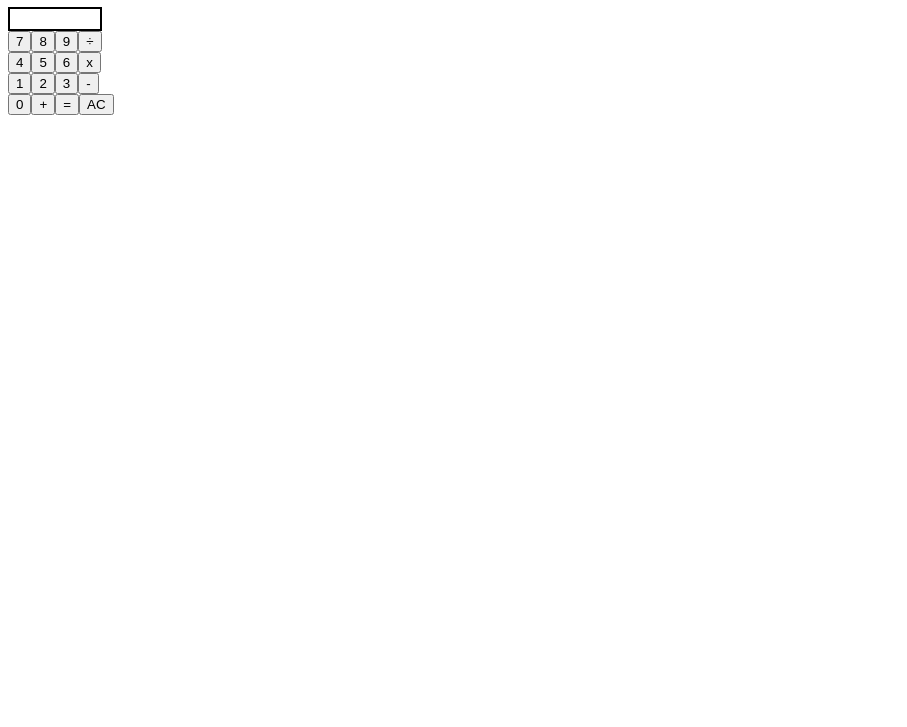
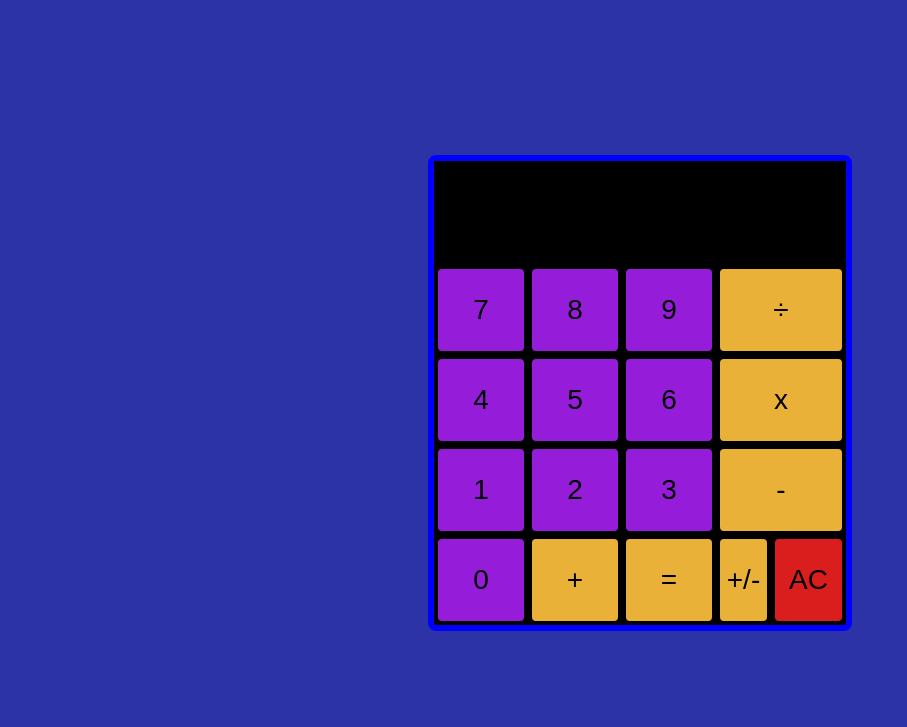
Before and after one commit to ramankala/calculator, a plain HTML site: page index.html in a window 1280 px wide. Shown: the part 73-800 px from the top of the page, without its empty margins (0-907 px from the left). Drawn offline with Linux system fonts and the light colour scheme.

Commit message:
finished project

```diff
--- a/app.js
+++ b/app.js
@@ -1,4 +1,4 @@
-const container = document.querySelector('#container');
+const container = document.querySelector('#calculatorContainer');
 
 const display = document.querySelector('#display');
 display.classList.toggle('display');
@@ -20,6 +20,7 @@ const zeroBtn = document.querySelector('#zero');
 const addBtn = document.querySelector('#add');
 const equalBtn = document.querySelector('#equal');
 const clearBtn = document.querySelector('#clear');
+const negativeBtn = document.querySelector('#negative');
 
 let op1;
 let op2;
@@ -259,6 +260,15 @@ clearBtn.addEventListener('click', function(){
 
 });
 
+negativeBtn.addEventListener('click', function(){
+
+    let newVal;
+
+    newVal = negative(display.textContent);
+
+    display.textContent = newVal;
+});
+
 
 
 function add(a, b){
@@ -275,6 +285,9 @@ function multiply(a, b) {
 
 function divide(a,b){
     return a/b;
+}
+function negative(result){
+    return -(result);
 }
 
 function operate (a,b,op){
--- a/index.html
+++ b/index.html
@@ -9,9 +9,11 @@
     <link rel="stylesheet" href="styles.css" />
 </head>
 <body>
-    <h1 class="Title">Calculator</h1>
 
     <div id="container">
+
+
+        <div id="calculatorContainer">
 
             <div id="display"></div>
 
@@ -39,7 +41,11 @@
                 <button id="zero">0</button>
                 <button id="add">+</button>
                 <button id="equal">=</button>
+                <button id="negative">+/-</button>
                 <button id="clear">AC</button>
+
+            </div>
+
         </div>
 
     </div>
--- a/styles.css
+++ b/styles.css
@@ -1,23 +1,88 @@
-.container{
+body{
+    background-color: rgb(43, 51, 167);
+}
+#container{
+    display: flex;
+    flex: 1;
+    flex-direction: column;
+    justify-content: center;
+    align-items: center;
+    padding-top: 220px;
+    gap: 100px;
+}
+
+#calculatorContainer{
     display: flex;
     flex-direction: column;
+    border: 6px solid blue;
+    border-radius: 8px;
+    background-color:rgb(0, 0, 0);
+
 }
 .display{
     display:flex;
     justify-content: flex-end;
+    align-items: flex-end;
     border: 2px solid black;
-    height: 20px;
-    width: 90px;
+    height: 100px;
+    width: auto;
+    font-size: 80px;
+    color: rgb(247, 247, 247);
+
 }
 #first-row{
-    display:flex;
+    display: flex;
+
 }
 #second-row{
-    display:flex;
+    display: flex;
+
 }
 #third-row{
-    display:flex;
+    display: flex;
+
 }
 #fourth-row{
-    display:flex;
+    display: flex;
+
 }
+#seven,#eight,#nine,#four,#five,#six,#one,#two,#three,#zero{
+    width: 94px;
+    height: 90px;
+    font-size: 28px;
+    background-color:rgb(149, 29, 218);
+    border-radius: 8px;
+    border: 4px solid black;
+}
+#divide,#multiply,#minus{
+    width: 130px;
+    height: 90px;
+    font-size: 28px;
+    background-color: rgb(233, 177, 56);
+    border-radius: 8px;
+    border: 4px solid black;
+}
+#add,#equal{
+    height: 90px;
+    width: 94px;
+    font-size: 28px;
+    background-color: rgb(233, 177, 56);
+    border-radius: 8px;
+    border: 4px solid black;
+}
+#clear{
+    height: auto;
+    width: 75px;
+    font-size: 28px;
+    background-color: rgb(218, 29, 29);
+    border-radius: 8px;
+    border: 4px solid black;
+}
+#negative{
+    width: 55px;
+    height: auto;
+    font-size: 28px;
+    background-color: rgb(233, 177, 56);
+    border-radius: 8px;
+    border: 4px solid black;
+}
```
Also changed, not shown: 1 other file. Lines whose indentation alone changed are shown as unchanged.
